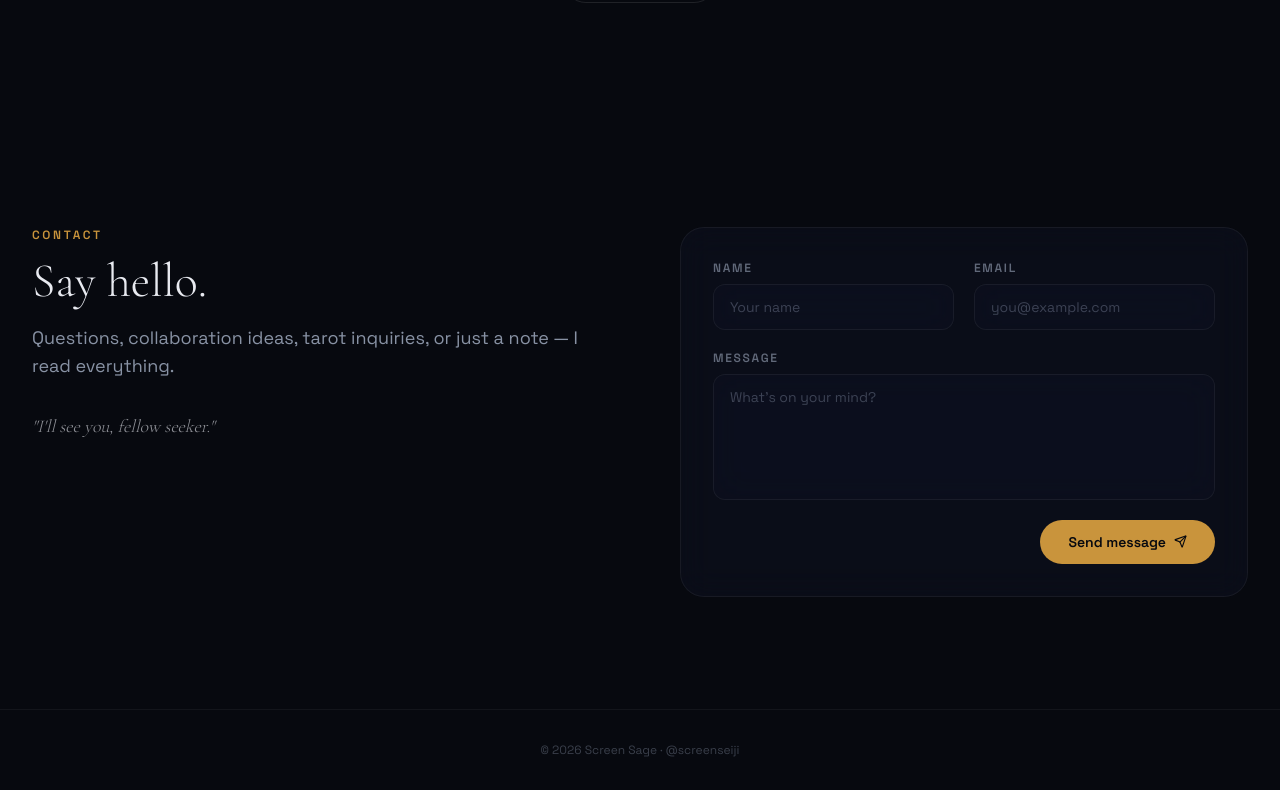
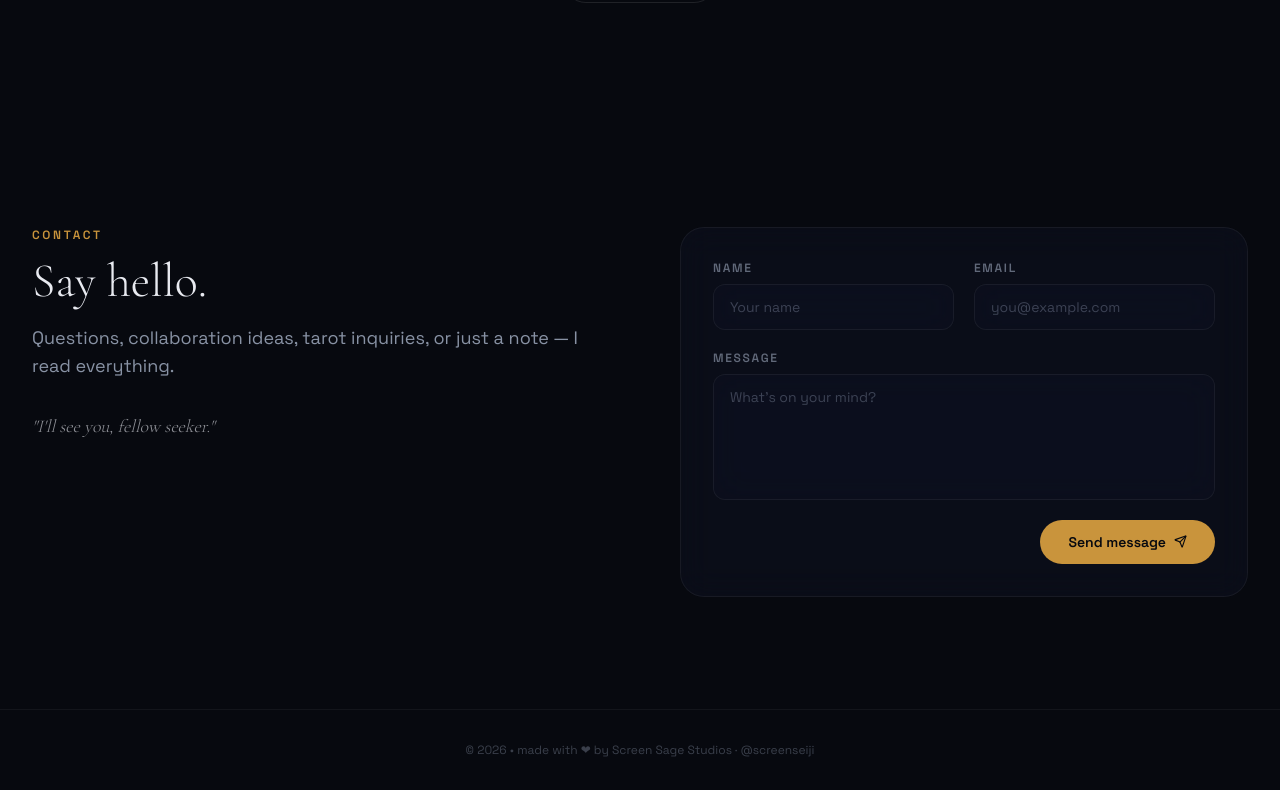
Before and after one commit to astrayama/screenseiji, a Next.js app: page / in a window 1280 px wide. Shown: the part 6135-6925 px from the top of the page. Built offline with nearby package versions, Linux system fonts and the light colour scheme.

Commit message:
style: update footer copyright text to include studio branding and emoji

```diff
--- a/app/page.tsx
+++ b/app/page.tsx
@@ -29,7 +29,7 @@ export default function Home() {
       </main>
       <footer className="border-t border-white/5 py-8 text-center">
         <p className="text-xs text-muted/40">
-          © {new Date().getFullYear()} Screen Sage · @screenseiji
+          © {new Date().getFullYear()} • made with ❤︎ by Screen Sage Studios · @screenseiji
         </p>
       </footer>
       <AccessibilityPanel />
```
